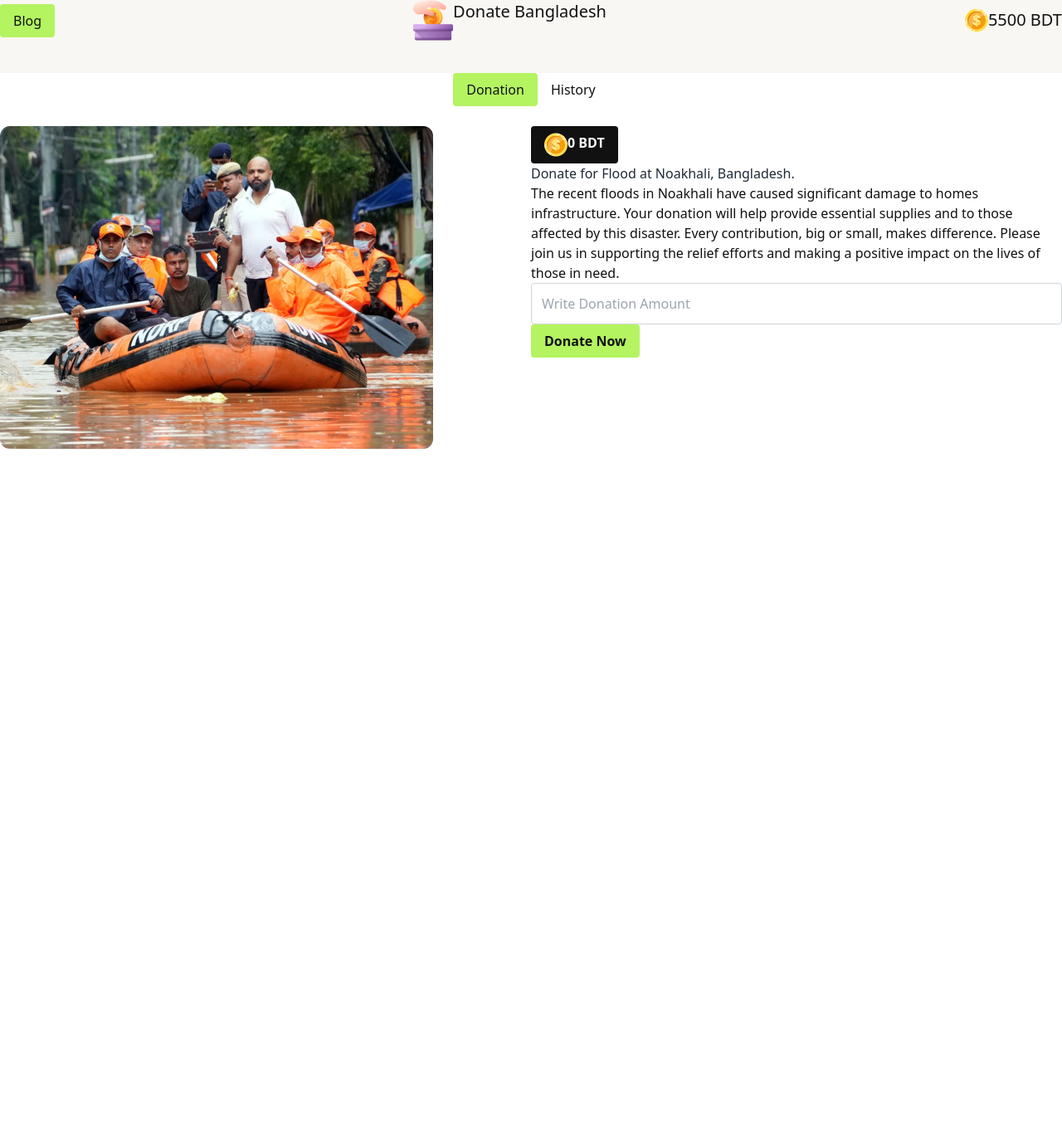
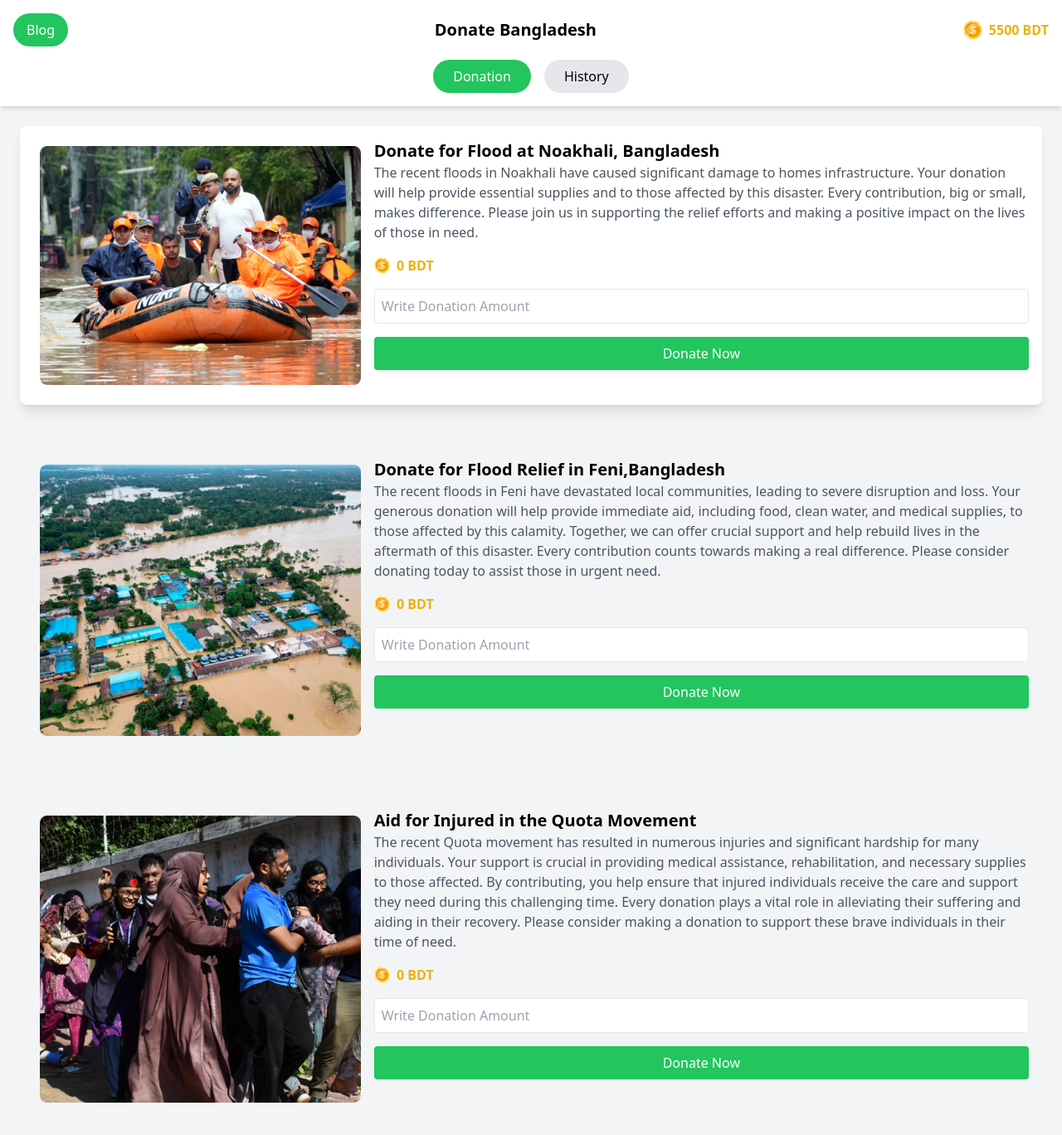
Before and after one commit to saikat20034/Donate_Bangladesh, a plain HTML site: page index.html in a window 1280 px wide. Shown: the whole page at 83% size. Before the commit the page ends 800 px from the top, so only its background shows below. Drawn offline with nearby package versions, Linux system fonts and the light colour scheme.

Commit message:
nav bar sticky done

```diff
--- /dev/null
+++ b/blog.html
@@ -0,0 +1,26 @@
+<!DOCTYPE html>
+<html lang="en">
+<head>
+  <meta charset="UTF-8">
+  <meta name="viewport" content="width=device-width, initial-scale=1.0">
+  <title>Blog</title>
+  <script src="https://cdn.tailwindcss.com"></script>
+</head>
+<body class="bg-gray-100 p-6">
+  <div class="container mx-auto bg-white shadow-md p-6">
+    <h1 class="text-2xl font-bold mb-4">Frequently Asked Questions</h1>
+
+    <h2 class="text-lg font-bold">1. What is the Document Object Model (DOM)?</h2>
+    <p class="mb-4">The DOM is a programming interface for web documents. It represents the page so that programs can change the document structure, style, and content. The DOM represents the document as a tree of objects.</p>
+
+    <h2 class="text-lg font-bold">2. How do you select an element from the DOM?</h2>
+    <p class="mb-4">You can select an element using various DOM methods like <code>getElementById</code>, <code>querySelector</code>, or <code>getElementsByClassName</code>.</p>
+
+    <h2 class="text-lg font-bold">3. What is event delegation in the context of the DOM, and why is it useful?</h2>
+    <p class="mb-4">Event delegation is a technique where you attach a single event listener to a parent element to manage events triggered by its child elements. It's useful for dynamically added elements and reduces the number of event listeners in the code.</p>
+
+    <h2 class="text-lg font-bold">4. How do you manipulate an element's attributes and styles using the DOM?</h2>
+    <p>You can use DOM properties like <code>style</code> to modify CSS styles or <code>setAttribute</code> to change attributes like <code>src</code>, <code>href</code>, etc.</p>
+  </div>
+</body>
+</html>
--- a/index.html
+++ b/index.html
@@ -3,89 +3,197 @@
   <head>
     <meta charset="UTF-8" />
     <meta name="viewport" content="width=device-width, initial-scale=1.0" />
-    <title>Donate_Bangladesh</title>
-    <link
-      href="https://cdn.jsdelivr.net/npm/daisyui@4.12.10/dist/full.min.css"
-      rel="stylesheet"
-      type="text/css"
-    />
+    <title>Donation Page</title>
     <script src="https://cdn.tailwindcss.com"></script>
+    <style>
+      /* Additional styles for active tab buttons */
+      .active-tab {
+        background-color: #4caf50; /* You can adjust this color to match your design */
+        color: white;
+      }
+    </style>
   </head>
-  <body>
-    <nav class="bg-[#F9F7F3] pt-6 pb-16 relative">
-      <div class="fixed top-0 left-0 right-0 flex justify-between items-center">
-        <!-- Left Button -->
-        <div>
-          <button
-            class="bg-[#B4F461] text-[#111111] px-4 py-2 rounded hover:bg-gray-200 transition"
+  <body class="bg-gray-100">
+    <!-- Navbar -->
+    <nav class="bg-white shadow-md sticky top-0 z-50 p-4">
+      <div class="container mx-auto flex items-center justify-between">
+        <!-- Blog Button -->
+        <a
+          href="blog.html"
+          class="bg-green-500 text-white px-4 py-2 rounded-full"
+          >Blog</a
         >
-            Blog
-          </button>
+
+        <!-- Logo in the Center -->
+        <div class="text-center">
+          <h1 class="font-bold text-xl">Donate Bangladesh</h1>
         </div>
 
-        <!-- Center Item -->
-        <div class="flex">
-          <img src="./assets/logo.png" alt="" />
-          <p class="text-[#111111] text-xl">Donate Bangladesh</p>
+        <!-- Account Balance -->
+        <div class="flex items-center space-x-2">
+          <img src="./assets/coin.png" alt="Coin" class="h-6" />
+          <span class="font-bold text-yellow-500">5500 BDT</span>
+        </div>
       </div>
 
-        <!-- Right Item -->
-        <div class="flex">
-          <img src="./assets/coin.png" alt="" />
-          <p class="text-[#111111] text-xl">5500 BDT</p>
-        </div>
-      </div>
-    </nav>
-    <section class="bg-[#FFF] mx-auto sm:w-1/2 md:w-2/3 lg:w-full ">
-      <!-- header section -->
-       <header class="relative bg-[#FFF]"></header>
-      <div class="fixed left-0 right-0 flex justify-center bg-[#FFF]">
-        <div>
+      <!-- Donation & History Tabs -->
+      <div class="flex justify-center space-x-4 mt-4">
         <button
-            class="bg-[#B4F461] text-[#111111] px-4 py-2 rounded hover:bg-gray-200 transition"
+          id="donationBtn"
+          class="bg-green-500 text-white py-2 px-6 rounded-full active-tab"
         >
           Donation
         </button>
-        </div>
-        <div>
-          <button
-            class="text-[#111111] px-4 py-2 rounded hover:bg-gray-200 transition border-style: solid border-[#111111B2]"
-          >
+        <button id="historyBtn" class="bg-gray-200 py-2 px-6 rounded-full">
           History
         </button>
       </div>
+    </nav>
+
+    <!-- Main Content -->
+    <div class="container mx-auto p-6">
+      <!-- Donation Section -->
+      <div id="donationSection" class="grid grid-cols-1  gap-6">
+        <!-- Donation Card -->
+        <div class="bg-white shadow-lg rounded-lg overflow-hidden">
+          <div class="flex">
+            <!-- Image -->
+            <img
+              src="./assets/noakhali.png"
+              alt="Donation Image"
+              class="w-1/3 object-cover p-6 pe-0"
+            />
+
+            <!-- Donation Info -->
+            <div class="w-2/3 p-4">
+              <h2 class="text-xl font-bold">
+                Donate for Flood at Noakhali, Bangladesh
+              </h2>
+              <p class="text-gray-600 mb-4">
+                The recent floods in Noakhali have caused significant damage to homes infrastructure. Your donation will help provide essential supplies and to those affected by this disaster. Every contribution, big or small, makes difference. Please join us in supporting the relief efforts and making a positive impact on the lives of those in need.
+              </p>
+              <div class="flex items-center mb-4">
+                <img src="./assets/coin.png" alt="Coin" class="h-5 mr-2" />
+                <span class="font-bold text-yellow-500">0 BDT</span>
               </div>
-    </header>
 
-    <!-- main section -->
-    <main class="bg-[#FFF] ">
-      <div class="grid grid-cols-2 pt-16">
-        <div>
-          <img src="./assets/noakhali.png" alt="" />
-        </div>
-        <div>
-           <button class="bg-[#111111] text-white font-semibold px-4 py-2 rounded hover:bg-blue-600 transition flex">
-            <img src="./assets/coin.png" alt="">
-            0 BDT
-        </button>
+              <!-- Donation Input -->
+              <input
+                type="number"
+                placeholder="Write Donation Amount"
+                class="border rounded p-2 w-full mb-4"
+              />
 
-        <!-- Paragraph -->
-         <h2>Donate for Flood at Noakhali, Bangladesh.</h2>
-        <p class="text-[#111] text-base">
-          The recent floods in Noakhali have caused significant damage to homes  infrastructure. Your donation will help provide essential supplies and  to those affected by this disaster. Every contribution, big or small, makes  difference. Please join us in supporting the relief efforts and making a positive impact on the lives of those in need.
-        </p>
-
-        <!-- Input Field -->
-        <input type="text" placeholder="Write Donation Amount" class="w-full p-3 border border-gray-300 rounded focus:outline-none focus:border-blue-500">
-
-        <!-- Second Button -->
-        <button class="bg-[#B4F461] text-[#111] font-semibold px-4 py-2 rounded hover:bg-green-600 transition">
+              <!-- Donate Button -->
+              <button class="w-full bg-green-500 text-white py-2 rounded">
                 Donate Now
               </button>
             </div>
           </div>
-    </main>
-    </section>
+        </div>
+
+        <!-- Additional Donation Cards... -->
+          <div class="bg-white shadow-lg rounded-lg overflow-hidden"></div>
+          <div class="flex">
+            <!-- Image -->
+            <img
+              src="./assets/feni.png"
+              alt="Donation Image"
+              class="w-1/3 object-cover p-6 pe-0"
+            />
+
+            <!-- Donation Info -->
+            <div class="w-2/3 p-4">
+              <h2 class="text-xl font-bold">
+               Donate for Flood Relief in Feni,Bangladesh
+              </h2>
+              <p class="text-gray-600 mb-4">
+               The recent floods in Feni have devastated local communities, leading to severe disruption and loss. Your generous donation will help provide immediate aid, including food, clean water, and medical supplies, to those affected by this calamity. Together, we can offer crucial support and help rebuild lives in the aftermath of this disaster. Every contribution counts towards making a real difference. Please consider donating today to assist those in urgent need.
+              </p>
+              <div class="flex items-center mb-4">
+                <img src="./assets/coin.png" alt="Coin" class="h-5 mr-2" />
+                <span class="font-bold text-yellow-500">0 BDT</span>
+              </div>
+
+              <!-- Donation Input -->
+              <input
+                type="number"
+                placeholder="Write Donation Amount"
+                class="border rounded p-2 w-full mb-4"
+              />
+
+              <!-- Donate Button -->
+              <button class="w-full bg-green-500 text-white py-2 rounded">
+                Donate Now
+              </button>
+            </div>
+          </div>
+
+       <div class="bg-white shadow-lg rounded-lg overflow-hidden"></div>
+          <div class="flex">
+            <!-- Image -->
+            <img
+              src="./assets/quota-protest.png"
+              alt="Donation Image"
+              class="w-1/3 object-cover p-6 pe-0"
+            />
+
+            <!-- Donation Info -->
+            <div class="w-2/3 p-4">
+              <h2 class="text-xl font-bold">
+                Aid for Injured in the Quota Movement
+              </h2>
+              <p class="text-gray-600 mb-4">
+                The recent Quota movement has resulted in numerous injuries and significant hardship for many individuals. Your support is crucial in providing medical assistance, rehabilitation, and necessary supplies to those affected. By contributing, you help ensure that injured individuals receive the care and support they need during this challenging time. Every donation plays a vital role in alleviating their suffering and aiding in their recovery. Please consider making a donation to support these brave individuals in their time of need.
+              </p>
+              <div class="flex items-center mb-4">
+                <img src="./assets/coin.png" alt="Coin" class="h-5 mr-2" />
+                <span class="font-bold text-yellow-500">0 BDT</span>
+              </div>
+
+              <!-- Donation Input -->
+              <input
+                type="number"
+                placeholder="Write Donation Amount"
+                class="border rounded p-2 w-full mb-4"
+              />
+
+              <!-- Donate Button -->
+              <button class="w-full bg-green-500 text-white py-2 rounded">
+                Donate Now
+              </button>
+            </div>
+          </div>
+        </div>
+        </div>
+      </div>
+
+      <!-- History Section -->
+      <div id="historySection" class="hidden">
+        <h2 class="text-xl font-bold mb-4">Donation History</h2>
+        <ul class="list-disc pl-5">
+          <!-- History items will be appended here dynamically -->
+        </ul>
+      </div>
+    </div>
+
+    <!-- Modal (Success Message) -->
+    <div id="modal"class="fixed top-0 left-0 w-full h-full flex items-center justify-center bg-black bg-opacity-50 hidden"
+    >
+      <div class="bg-white p-4 rounded shadow-lg">
+        <p id="modalMessage" class="mb-4">Donation successful!</p>
+        <button
+          onclick="closeModal()"
+          class="bg-green-500 text-white py-2 px-4 rounded"
+        >
+          Close
+        </button>
+      </div>
+    </div>
+
+    <!-- js connection -->
+
+    <script src="./index.js"></script>
 
   </body>
 </html>
--- a/index.js
+++ b/index.js
@@ -0,0 +1,94 @@
+// Get references to DOM elements
+const donationBtn = document.getElementById('donationBtn');
+const historyBtn = document.getElementById('historyBtn');
+const donationSection = document.getElementById('donationSection');
+const historySection = document.getElementById('historySection');
+const modal = document.getElementById('modal');
+const modalMessage = document.getElementById('modalMessage');
+const balanceElement = document.querySelector('.font-bold.text-yellow-500');
+
+// Account balance (for simplicity, let's start with 5500 BDT)
+let accountBalance = 5500;
+
+// Update the balance display
+balanceElement.textContent = `${accountBalance} BDT`;
+
+// Add event listeners for the Donation and History buttons
+donationBtn.addEventListener('click', () => {
+  donationSection.classList.remove('hidden');
+  historySection.classList.add('hidden');
+
+  donationBtn.classList.add('active-tab');
+  historyBtn.classList.remove('active-tab');
+});
+
+historyBtn.addEventListener('click', () => {
+  donationSection.classList.add('hidden');
+  historySection.classList.remove('hidden');
+
+  historyBtn.classList.add('active-tab');
+  donationBtn.classList.remove('active-tab');
+});
+
+// Function to handle donation logic
+function donate(
+  event,
+  donationAmountElement,
+  currentDonationElement,
+  donationTitle
+) {
+  const donationAmount = parseFloat(donationAmountElement.value);
+
+  // Validate donation input
+  if (isNaN(donationAmount) || donationAmount <= 0) {
+    alert('Please enter a valid donation amount.');
+    return;
+  }
+
+  if (donationAmount > accountBalance) {
+    alert('Insufficient balance for this donation.');
+    return;
+  }
+
+  // Deduct donation amount from account balance
+  accountBalance -= donationAmount;
+  balanceElement.textContent = `${accountBalance} BDT`;
+
+  // Update the current donation amount
+  const currentDonationAmount =
+    parseFloat(currentDonationElement.textContent.split(' ')[0]) || 0;
+  currentDonationElement.textContent = `${
+    currentDonationAmount + donationAmount
+  } BDT`;
+
+  // Show success modal with donation title
+  modalMessage.textContent = `You have donated ${donationAmount} BDT for ${donationTitle}`;
+  modal.classList.remove('hidden');
+
+  // Add donation to history (optional)
+  const historyList = document.querySelector('#historySection ul');
+  const historyItem = document.createElement('li');
+  historyItem.textContent = `Donated ${donationAmount} BDT for ${donationTitle} on ${new Date().toLocaleString()}`;
+  historyList.appendChild(historyItem);
+}
+
+// Function to close the modal
+function closeModal() {
+  modal.classList.add('hidden');
+}
+
+// Attach event listeners to each donate button
+document.querySelectorAll('.donate-btn').forEach(button => {
+  button.addEventListener('click', e => {
+    const donationCard = e.target.closest('.donation-card');
+    const donationAmountElement = donationCard.querySelector(
+      'input[type="number"]'
+    );
+    const currentDonationElement =
+      donationCard.querySelector('.current-donation');
+    const donationTitle =
+      donationCard.querySelector('.donation-title').textContent;
+
+    donate(e, donationAmountElement, currentDonationElement, donationTitle);
+  });
+});
```
Lines whose indentation alone changed are shown as unchanged.
